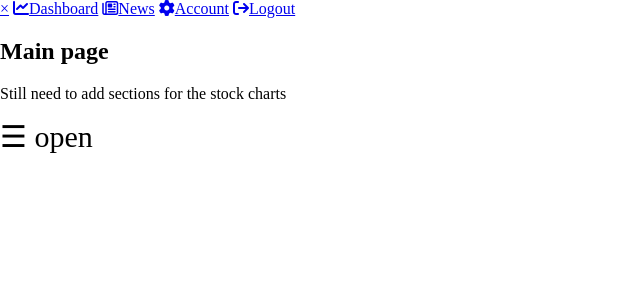
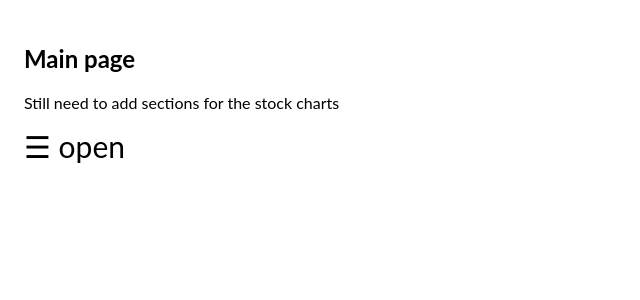
Before and after one commit to Smambo/portfolio-project, a PHP site: page / in a window 1280 px wide. Shown: the top 300 px of the page, without its empty margins (0-640 px from the left). Run offline with PHP 8.4, Linux system fonts and the light colour scheme; some libraries are stand-ins or nearby versions.

Commit message:
Pushed style changes

```diff
--- a/assets/css/styles.css
+++ b/assets/css/styles.css
@@ -1,27 +1,48 @@
 body {
-    width: 100%;
-    margin: 0;
-}
+    font-family: "Lato", sans-serif;
+    transition: background-color .5s;
+  }
 
-nav {
-    background-color: #4e206d31;
-    color: rgb(49, 42, 42);
-    padding: 10px;
-    display: flex;
-    justify-content: space-between; /* Aligns items to the start and end of the flex container */
-    align-items: center;
-}
+  .sidenav {
+    height: 100%;
+    width: 0;
+    position: fixed;
+    z-index: 1;
+    top: 0;
+    left: 0;
+    background-color: #111;
+    overflow-x: hidden;
+    transition: 0.5s;
+    padding-top: 60px;
+  }
 
-nav h1 {
-    margin: 0;
-}
+  .sidenav a {
+    padding: 8px 8px 8px 32px;
+    text-decoration: none;
+    font-size: 25px;
+    color: #818181;
+    display: block;
+    transition: 0.3s;
+  }
 
-.nav-buttons button {
-    background-color: transparent;
-    color: rgb(49, 42, 42);
-    border: none;
-    cursor: pointer;
-    padding: 8px 10px;
-    border-radius: 4px;
-    margin-right: 10px; /* Add margin to create space between the button and the h1 */
-}
+  .sidenav a:hover {
+    color: #f1f1f1;
+  }
+
+  .sidenav .closebtn {
+    position: absolute;
+    top: 0;
+    right: 25px;
+    font-size: 36px;
+    margin-left: 50px;
+  }
+
+  #main {
+    transition: margin-left .5s;
+    padding: 16px;
+  }
+
+  @media screen and (max-height: 450px) {
+    .sidenav {padding-top: 15px;}
+    .sidenav a {font-size: 18px;}
+  }
```
